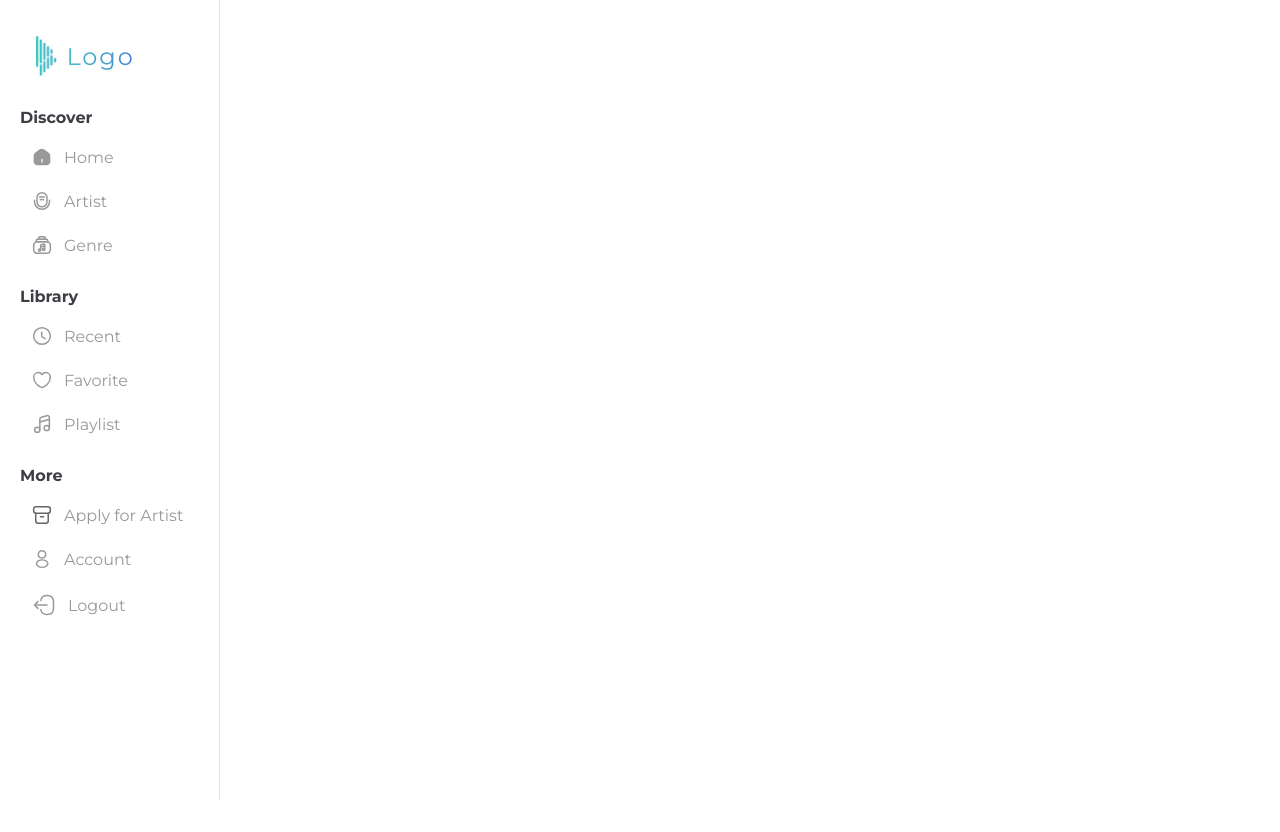
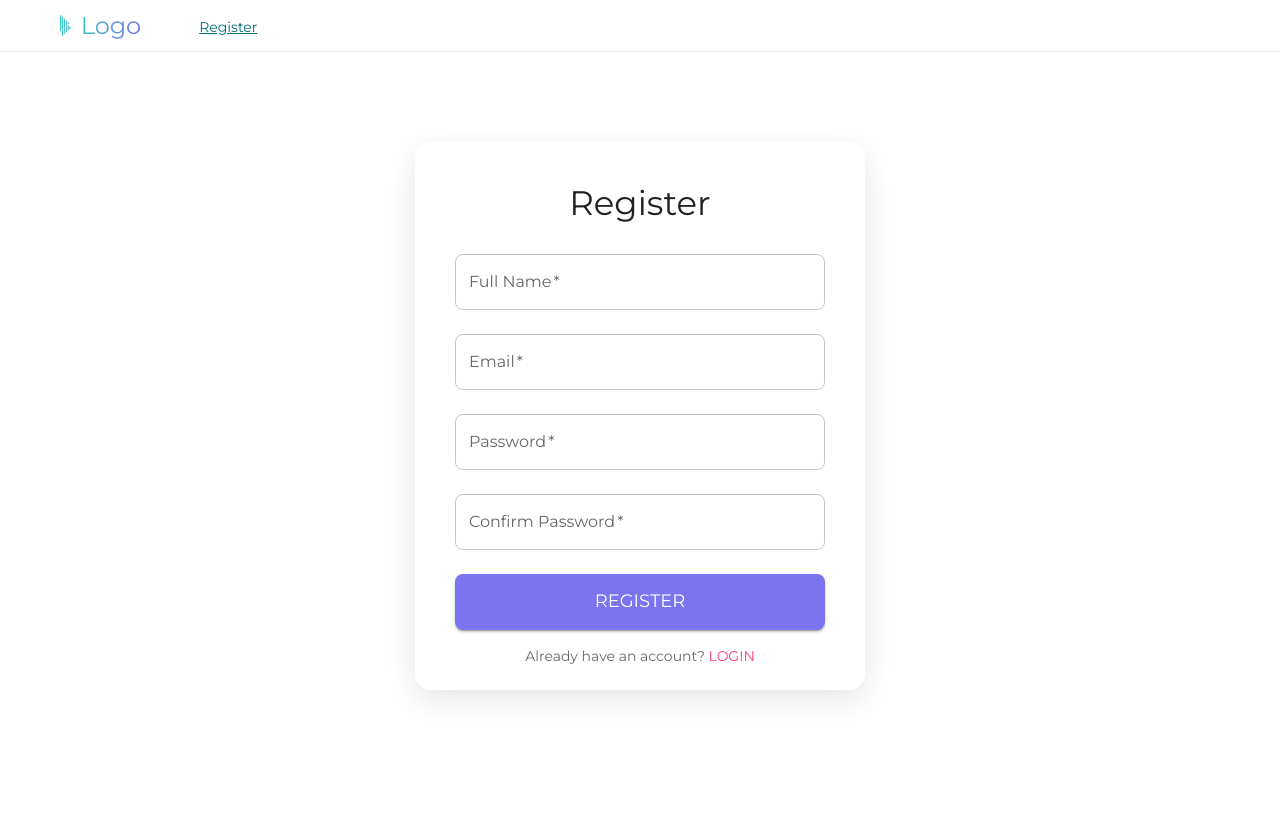
Before and after one commit to ngoczoro/Music-Website, a React (Vite) app: page / in a window 1280 px wide. Before the commit the page ends 800 px from the top, so only its background shows below. Built offline with nearby package versions, Linux system fonts and the light colour scheme.

Commit message:
p1 sidebar
p1 sidebar

```diff
--- a/src/main.jsx
+++ b/src/main.jsx
@@ -1,17 +1,17 @@
 import { StrictMode } from "react";
 import { createRoot } from "react-dom/client";
 import "./index.css";
-// import App from "./App.jsx";
-import { Sidebar } from "./components/custom/Sidebar.jsx";
+import App from "./App.jsx";
+// import { Sidebar } from "./components/custom/Sidebar.jsx";
+
+createRoot(document.getElementById("root")).render(
+  <StrictMode>
+    <App />
+  </StrictMode>
+);
 
 // createRoot(document.getElementById("root")).render(
 //   <StrictMode>
-//     <App />
+//     <Sidebar activeItem="Home" />
 //   </StrictMode>
 // );
-
-createRoot(document.getElementById("root")).render(
-  <StrictMode>
-    <Sidebar activeItem="Home" />
-  </StrictMode>
-);
```
